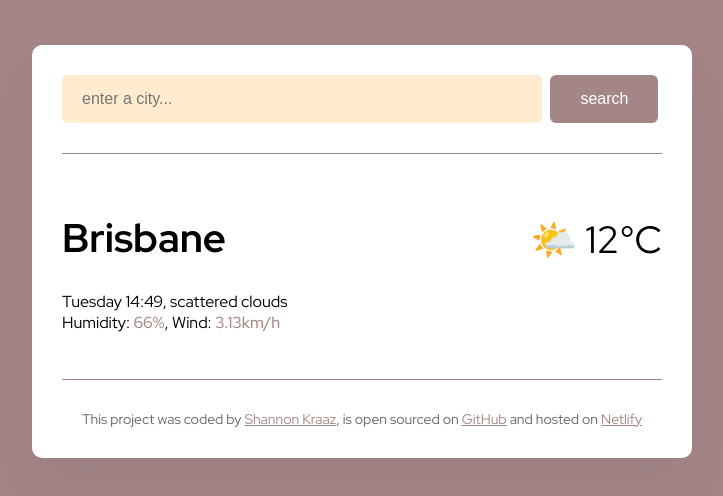
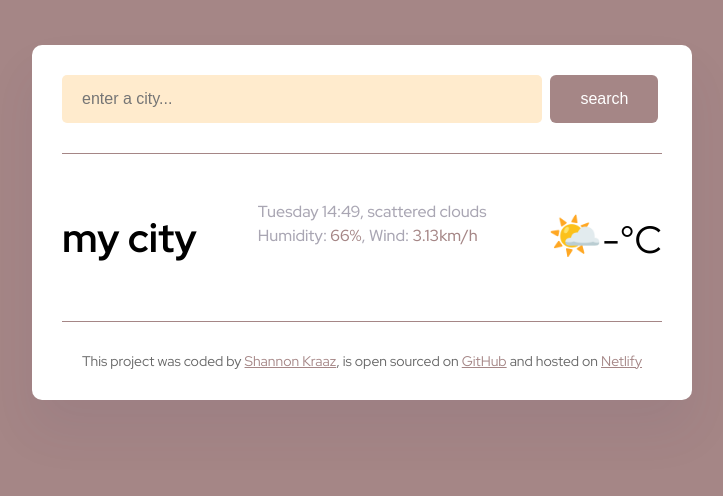
Before and after one commit to Shanleek/ShannonsSheCodesPlusWeatherApp, a plain HTML site: page index.html in a window 1280 px wide. Shown: the whole page, without its empty margins (278-1001 px from the left). Drawn offline with nearby package versions, Linux system fonts and the light colour scheme; no server answers.

Commit message:
added api and fixed css for main

```diff
--- a/index.html
+++ b/index.html
@@ -1,6 +1,7 @@
 <!DOCTYPE html>
 <html lang="en">
   <head>
+    <script src="https://unpkg.com/axios/dist/axios.min.js"></script>
     <link rel="preconnect" href="https://fonts.googleapis.com" />
     <link rel="preconnect" href="https://fonts.gstatic.com" crossorigin />
     <link
@@ -30,14 +31,17 @@
       <main>
         <div class="weather-app-main">
           <div class="weather-app-data">
-            <h1 class="city" id="city">Brisbane</h1>
-            <p>
+            <h1 class="city" id="city">my city</h1>
+            <p class="weather-app-details">
               Tuesday 14:49, scattered clouds
               <br />
               Humidity: <strong>66%</strong>, Wind: <strong>3.13km/h</strong>
             </p>
-          </div>
-          <div class="weather-app-temperature">🌤️ 12°C</div>
+          <div class="weather-app-temperature-container">
+          <div class="weather-app-icon">🌤️</div>
+          <div class="weather-app-temperature" id="temperature">-</div>
+           <div class="weather-app-unit">°C</div>
+         </div>
         </div>
       </main>
 
--- a/src/index.js
+++ b/src/index.js
@@ -1,9 +1,26 @@
+function refreshWeather(response) {
+  let temperatureElement = document.querySelector("#temperature");
+  let temperature = response.data.temperature.current;
+  let cityElement = document.querySelector("#city");
+
+  cityElement.innerHTML = response.data.city;
+  temperatureElement.innerHTML = Math.round(temperature);
+}
+
+function searchCity(city) {
+  let apiKey = "afaa81335fo0e0a3b010cf4b34f66tb4";
+  let apiUrl = `https://api.shecodes.io/weather/v1/current?query=${city}&key=${apiKey}&units=metric`;
+  axios.get(apiUrl).then(refreshWeather);
+}
+
 function handleSearchSubmit(event) {
   event.preventDefault();
   let searchInput = document.querySelector("#search-form-input");
-  let cityElement = document.querySelector("#city");
-  cityElement.innerHTML = searchInput.value;
+
+  searchCity(searchInput.value);
 }
 
 let searchFormElement = document.querySelector("#search-form");
 searchFormElement.addEventListener("submit", handleSearchSubmit);
+
+searchCity("Perth");
--- a/src/style.css
+++ b/src/style.css
@@ -40,11 +40,31 @@ body {
   padding: 30px;
 }
 
-.weather-app-main{
-    display: flex;
-    justify-content: space-between;
+main{
+padding:30px 0;}
+
+.weather-app-data {
+  display: flex;
+  justify-content: space-between;
+
 }
 
+.weather-app-details{
+    display: block;
+    font-size: 16px;
+  color: rgba(39, 33, 66, 0.4);
+  line-height: 24px;
+  font-weight: 500;
+
+}
+
+.weather-app-temperature-container {
+    display: flex;
+}
+.weather-app-icon {
+  font-size: 44px;
+  margin-top: 22px;
+}
 strong{
     color:rgb(165, 134, 134);
     font-weight: 500;
@@ -59,6 +79,10 @@ font-size:38px;
 padding-top: 30px;
 }
 
+.weather-app-unit{
+    font-size: 38px;
+    padding-top: 30px;
+}
 footer{
     border-top: 1px solid rgb(165, 134, 134);
     padding: 30px 0 0 0;
```
